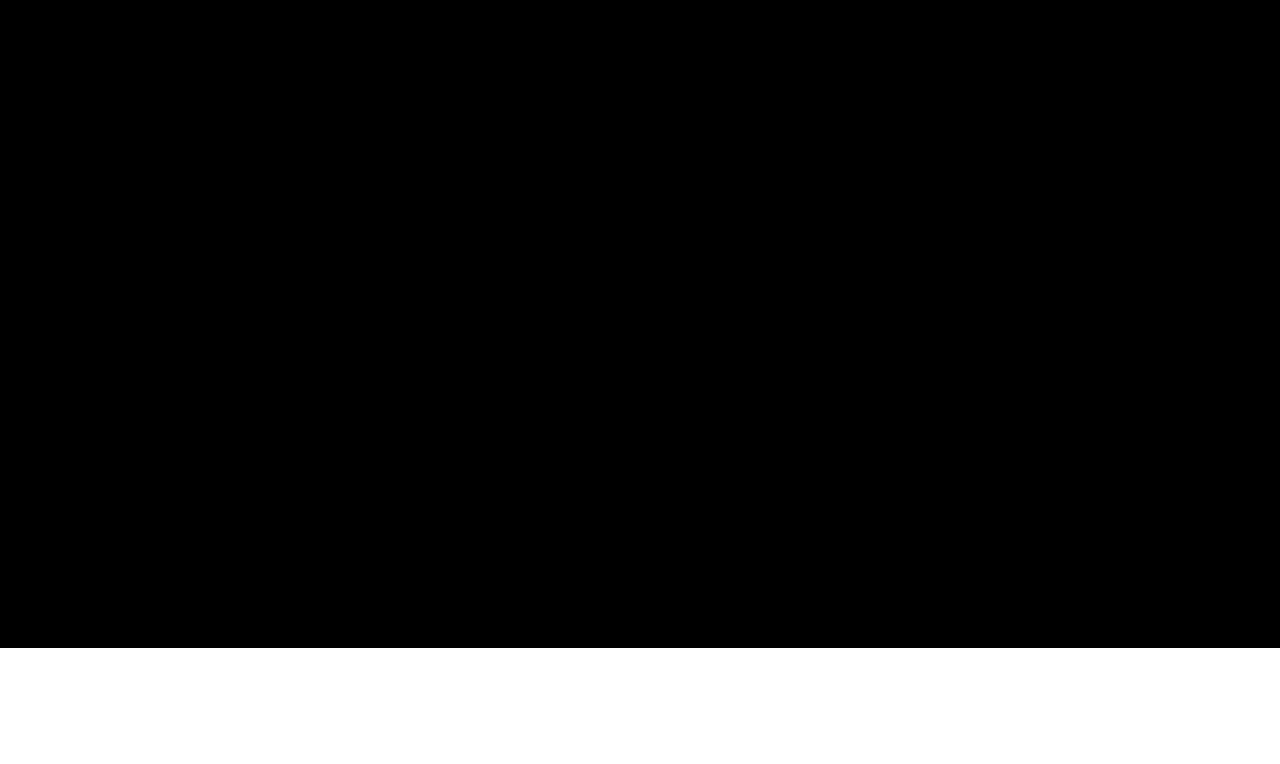
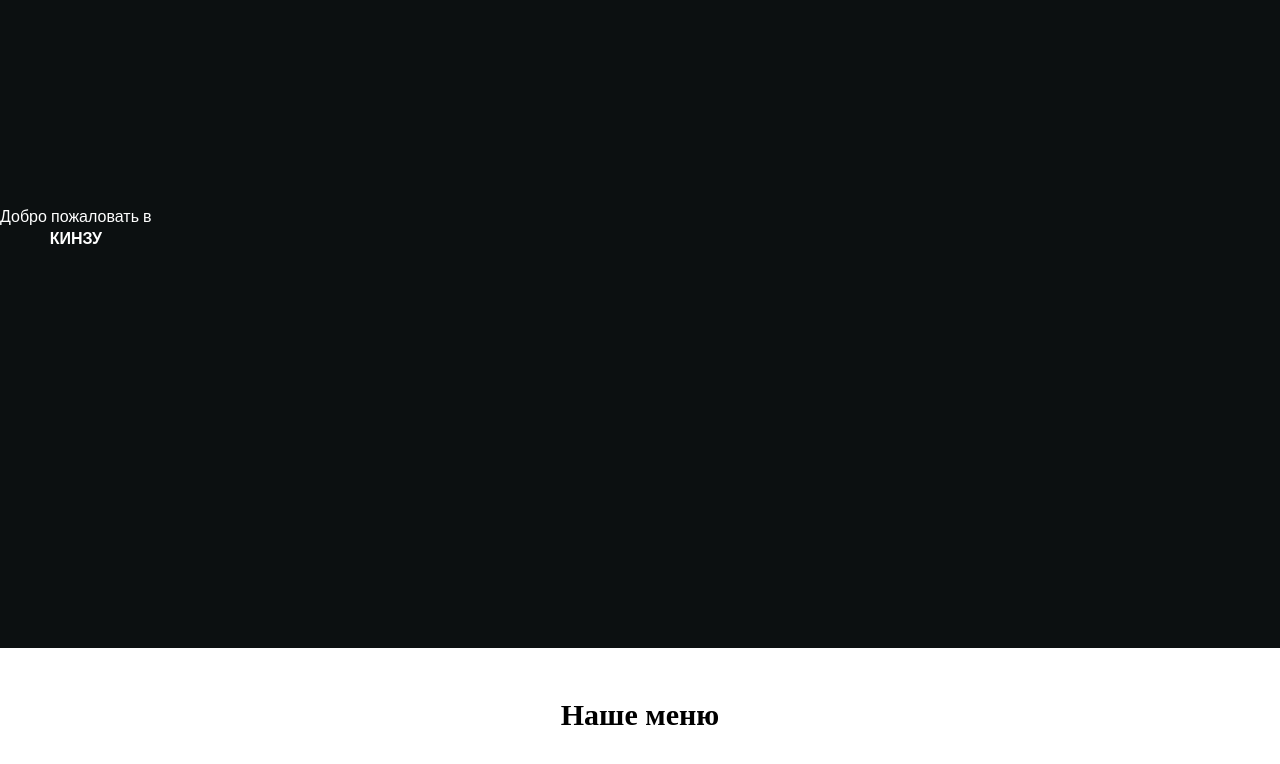
Before and after one commit to Wynazanar/Kinza-site, a plain HTML site: page index.html in a window 1280 px wide. Shown: the part 152-916 px from the top of the page. Before the commit the page ends 800 px from the top, so only its background shows below. Drawn offline with nearby package versions, Linux system fonts and the light colour scheme; a web font is replaced by a local one.

Commit message:
Update files

```diff
--- a/assets/css/style.css
+++ b/assets/css/style.css
@@ -1,6 +1,7 @@
 body {
     margin: 0;
     font-family: 'Open Sans', sans-serif;
+    background-color: #0c1011;
 }
 
 .container {
@@ -8,7 +9,7 @@ body {
 }
 
 .header {
-    background-color: black;
+    background-color: #0c1011;
     height: 100vh;
     /*background-repeat: no-repeat;
     background-size: cover;*/
@@ -51,6 +52,43 @@ body {
     color: #e3e9e2;
 }
 
+.header-title {
+    color: white;
+    font-size: 50;
+    font-weight: 500;
+    text-align: center;
+    position: absolute;
+    left: 0;
+    margin-top: 222px;
+}
+
+.header-subtitle {
+    color: white;
+    font-size: 90;
+    font-weight: 700;
+}
+
+.header-down {
+    position: relative;
+}
+
 .logo {
     width: 80px;
 }
+
+
+
+
+/*M E N U*/
+.menu {
+    background-color: white;
+}
+
+.menu-title {
+    font-size: 30px;
+    font-family: "Gabriela", serif;
+    font-weight: 600;
+    padding-top: 50px;
+    padding-bottom: 70px;
+    text-align: center;
+}
--- a/index.html
+++ b/index.html
@@ -4,9 +4,11 @@
 <head>
     <meta charset="UTF-8">
     <link rel="stylesheet" href="assets/css/style.css">
-    <link rel="preconect" href="https://fonts.googleapis.com">
-    <link rel="preconect" href="https://fonts.gstatic.com" crossorigin>
-    <link href="https://fonts.googleapis.com/css2?family=Open+Sans:wght@300;400;500;600;700;800&display=swap" rel="stylesheet">
+
+    <link rel="preconnect" href="https://fonts.googleapis.com">
+    <link rel="preconnect" href="https://fonts.gstatic.com" crossorigin>
+    <link href="https://fonts.googleapis.com/css2?family=Gabriela&family=Noto+Sans:ital,wght@0,100..900;1,100..900&family=Open+Sans:ital,wght@0,300..800;1,300..800&display=swap" rel="stylesheet">
+
     <title>Кинза</title>
 </head>
 
@@ -25,12 +27,33 @@
                 <div class="btn">
                     <a class="button" href="#">ЗАКАЗ СТОЛИКА</a>
                 </div>
-
+            </div>
+            <div class="header-down">
+                <div class="header-title">
+                    Добро пожаловать в
+                    <div class="header-subtitle">
+                        КИНЗУ
+                    </div>
+                </div>
             </div>
         </div>
 
     </div>
 
+    <div class="menu">
+        <div class="container">
+            <div class="menu-title">
+                Наше меню
+            </div>
+            <div class="menu-items">
+                <div class="menu-item">
+                    <div class="menu-image">
+                        <img src=""
+                    </div>
+                </div>
+            </div>
+        </div>
+    </div>
+
 </body>
-
 </html>
```
Also changed, not shown: assets/resource/img.png (deleted).
